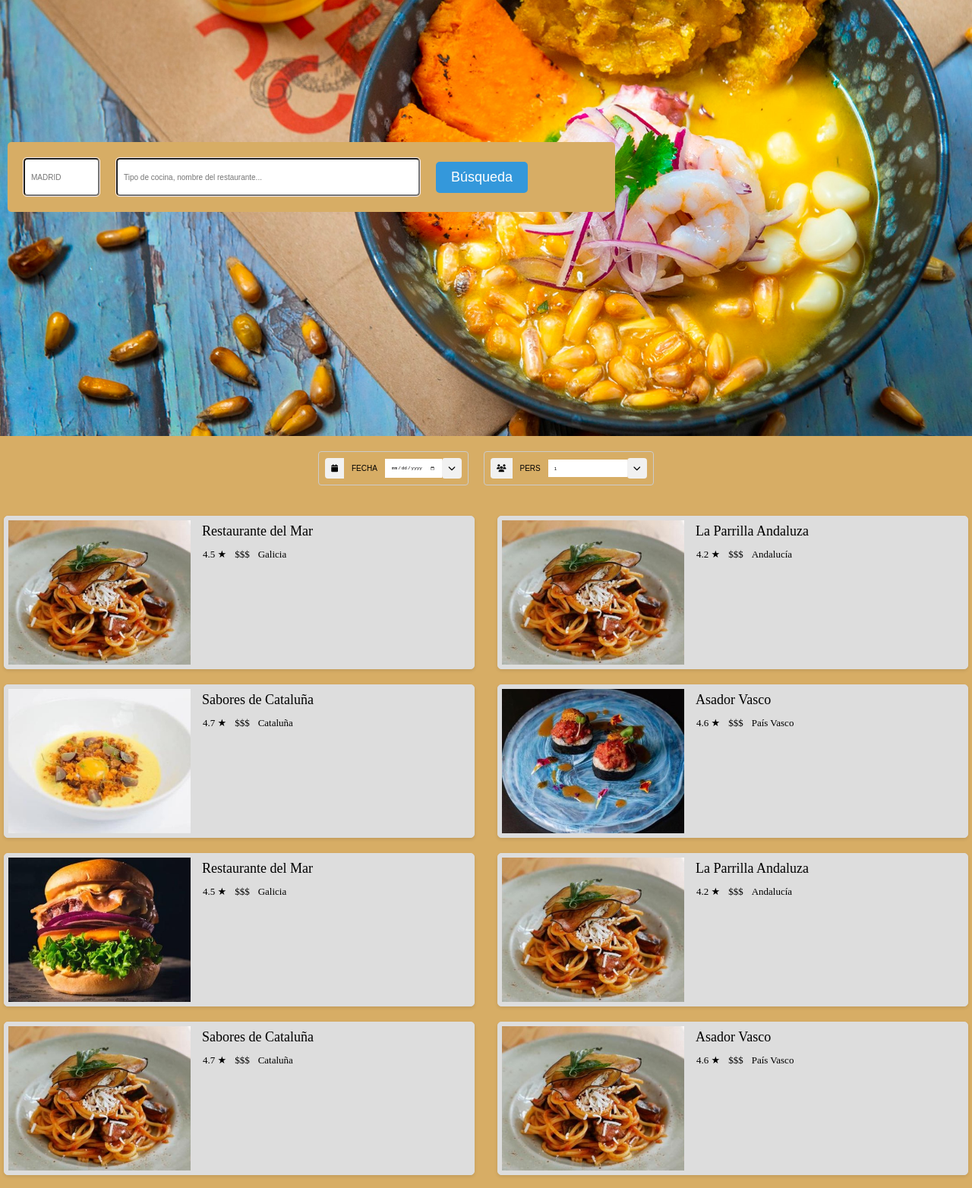
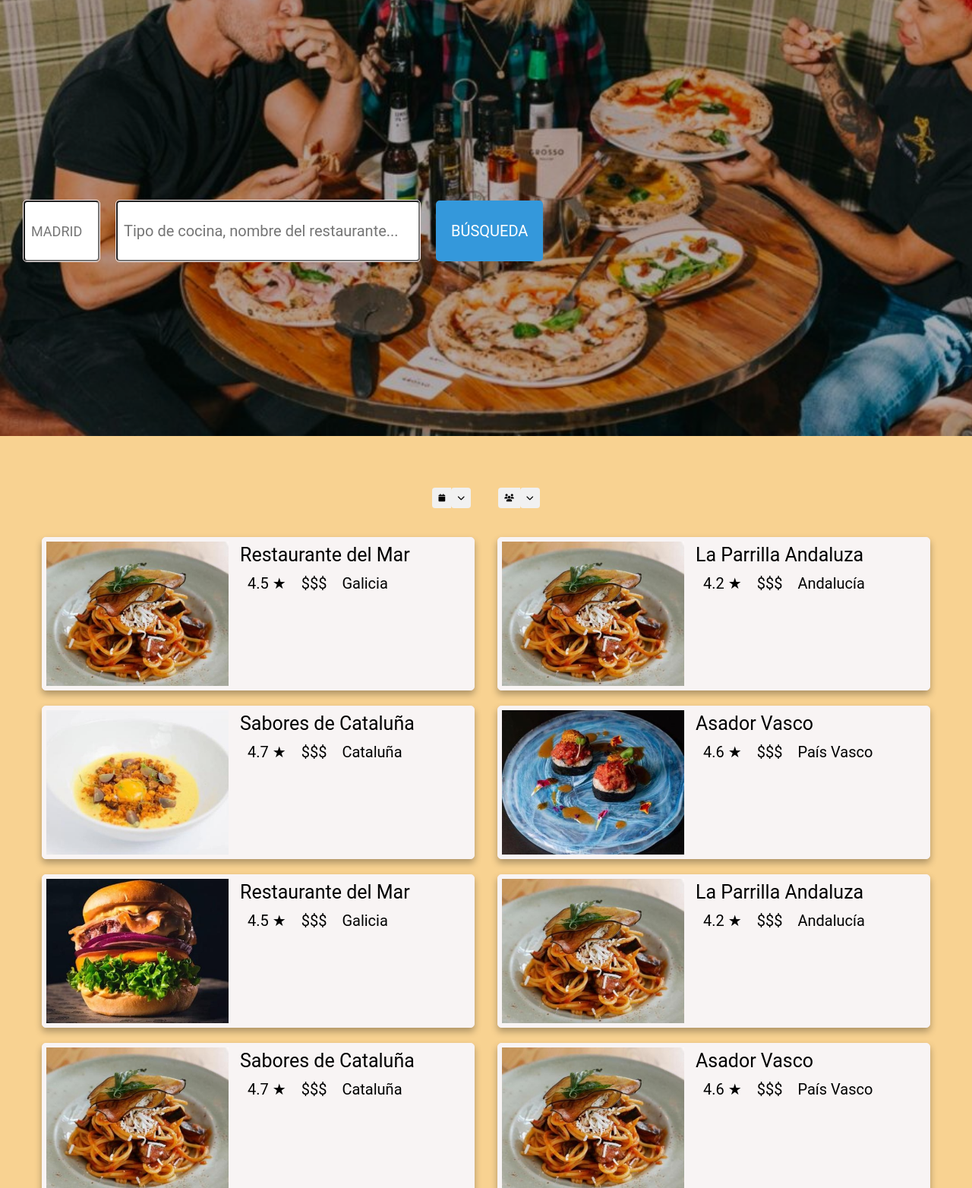
Before and after one commit to francescabentin/project, a website: page src/html/index.html in a window 1280 px wide. Shown: the part 226-1790 px from the top of the page at 76% size. Drawn offline with nearby package versions, Linux system fonts and the light colour scheme; files that its build step writes are made by us from their sources; files whose address does not match are found by name; a web font is replaced by a local one.

Commit message:
final version

```diff
--- a/src/html/index.html
+++ b/src/html/index.html
@@ -18,7 +18,7 @@
     <include src="./partials/section1.html"></include>
     <include src="./partials/section2.html" class="desktop-only"></include>
   </main>
-  <include src="./partials/footer.html" class="desktop-only"></include>
+
   <script src="./assets/js/main.js"></script>
 </body>
 
--- a/src/html/partials/header.html
+++ b/src/html/partials/header.html
@@ -1,5 +1,7 @@
 <header class="desktop-only">
-<header class="header" id="header">
+
+  <header class="header" id="header">
+    <div class="opacity">
     <div class="header__menu">
 
 
@@ -29,7 +31,7 @@
 </div>
 
 
-
+</div>
 </header>
 
 
--- a/src/html/partials/section1.html
+++ b/src/html/partials/section1.html
@@ -1,4 +1,4 @@
-<section class="section">
+<section class="section1">
 <form class="input-wrapper">
     <input class="search__mobile" placeholder="         Busca restaurantes...">
     <svg
@@ -18,15 +18,12 @@
 <section class="body">
   <div class="selector">
     <div class="icon"><i class="fas fa-calendar"></i></div>
-    <div class="text">FECHA</div>
-    <input type="date" class="date-input">
     <div class="arrow"><i class="fas fa-chevron-down"></i></div>
   </div>
 
   <div class="selector">
     <div class="icon"><i class="fas fa-users"></i></div>
-    <div class="text">PERS</div>
-    <input type="number" class="people-input" min="1" value="1">
+
     <div class="arrow"><i class="fas fa-chevron-down"></i></div>
   </div>
 </section>
--- a/src/scss/layout/_header.scss
+++ b/src/scss/layout/_header.scss
@@ -1,23 +1,30 @@
 .header {
     height: 100vh;
     min-width: 320px;
-    background-image: url('../images/reel-2.jpg');
+    background-image: url('../images/reel-3.jpg');
     background-size: cover;
 
 }
 
+
+.opacity {
+  background-color: rgba(0, 0, 0, 0.3); /* Fondo negro con opacidad 0.2 */
+    width: 100%;
+    height: 100%;
+}
 /* Estilos generales */
 .search-form {
-    background-color: #d7ad65;
+
   display: flex;
   justify-content: left;
   align-items: center;
   padding: 20px;
-  margin-top: 200px;
+  margin-top: 20%;
   width: 800px;
   border-radius: 5px;
-  margin-left: 10px
-  ;
+  margin-left: 10px;
+
+
 }
 
 .search-section {
@@ -42,11 +49,11 @@
 }
 
 .input {
-
+  font-size: 18px;
   padding: 8px;
   flex-grow: 1;
   outline: none;
-  height: 50px;
+  height: 80px;
   width: 100px;
   border-radius: 5px;
 }
@@ -55,9 +62,10 @@
      padding: 8px;
   flex-grow: 1;
   outline: none;
-  height: 50px;
+  height: 80px;
   width: 400px;
   border-radius: 5px;
+  font-size: 20px;
 }
 
 .input-clear {
@@ -74,9 +82,11 @@
   border: none;
   padding: 10px 20px;
   border-radius: 5px;
-  font-size: 18px;
+  font-size: 20px;
+  text-transform: uppercase;
   cursor: pointer;
   transition: background-color 0.3s;
+  height: 80px;
 }
 
 .search-button:hover {
--- a/src/scss/layout/_section1.scss
+++ b/src/scss/layout/_section1.scss
@@ -9,11 +9,11 @@ gap: 10px;
         &__restaurante{
            display: flex;
   flex-direction: row;
-  background-color: #ddd;
-    margin: 0 5px;
-  border: 1px solid #ddd;
+  background-color: #f8f4f4;
+  margin: 0 5px;
+  border: 1px solid #f9f3f3;
   border-radius: 5px;
-  box-shadow: 0px 2px 4px rgba(0, 0, 0, 0.1);
+  box-shadow: 0px 5px 10px rgba(0, 0, 0, 0.3);
 
 
         &__image{
@@ -41,6 +41,7 @@ gap: 10px;
 
     }
 
+
     p{
         padding: 5px 0;
         display: inline-flex;
@@ -50,15 +51,17 @@ gap: 10px;
         font-size: 13px;
     }
 
-    .section{
-        padding-top: 10px;
+    .section1{
+      background-color: #f8d291 ;
         width: 100%;
+        padding: 20px 5px;
+
     }
 
     .search__mobile{
         width: 100%;
         margin-left: 2px;
-        height: 20px;
+        height: 25px;
         border-radius: 5px;
     }
 
@@ -76,16 +79,35 @@ gap: 10px;
     position: relative;
 }
 
-@media (min-width: 768px) {
+@media (min-width: 1040px) {
   .search__mobile  {
     display: none; /* Oculta la sección en dispositivos móviles */
   }
+   h2{
+        font-size: 25px;
+        padding: 10px
+
+    }
+      p{
+        padding: 5px 0;
+        display: inline-flex;
+        gap: 20px;
+        padding-left: 15px;
+        margin-left: 5px;
+        font-size: 20px;
+    }
+        .section1{
+      background-color: #f8d291 ;
+        width: 100%;
+        padding: 50px 50px;
+
+    }
 
   .input-icon {
     display: none;
   }
   .section{
-  background-color: #d7ad65;
+  background-color:#f8d291;
 
 }
 
@@ -93,6 +115,7 @@ gap: 10px;
      display: grid;
   grid-template-columns: repeat(2, 1fr);
   grid-gap: 20px;
+
 
 
   }
@@ -117,7 +140,7 @@ gap: 10px;
 .selector {
   display: flex;
   align-items: center;
-  border: 1px solid #ccc;
+
   padding: 8px;
   border-radius: 4px;
   margin: 10px;
--- a/src/scss/layout/_section2.scss
+++ b/src/scss/layout/_section2.scss
@@ -1,5 +1,5 @@
 .form1{
-    background-color: #d7ad65;
+    background-color: #f8d291;
 }
 .form{
 
@@ -8,9 +8,10 @@
   grid-template-columns: 2fr 1fr;
   position: relative;
   margin-top: 5rem;
-  font-family: OpenSans, sans-serif;
+  font-family: 'Roboto', sans-serif;
 max-width: 47.8rem;
     margin: auto;
+
 
 
   @media (min-width: 1200px) {
@@ -44,9 +45,9 @@ max-width: 47.8rem;
   }
 
   &__label{
-    font-family: OpenSans, sans-serif;
+    font-family: 'Roboto', sans-serif;
     color: black;
-    font-size: 1.4rem;
+    font-size: 1rem;
     padding-bottom: 1rem;
   }
 
@@ -56,21 +57,25 @@ max-width: 47.8rem;
     border:1px solid grey;
     padding: 0.5rem;
     grid-column: 1/3;
+    font-size: 1rem;
+
   }
 
   &__mensaje{
     border: 1px solid grey;
     padding: 0.5rem;
-    font-family: OpenSans, sans-serif;
+    font-family: 'Roboto', sans-serif;
     font-size: 1.4rem;
     color:grey;
     grid-column: 1/3;
+     font-size: 1rem;
   }
 
   &__input::placeholder {
-    font-family: OpenSans, sans-serif;
+    font-family: 'Roboto', sans-serif;
     font-size: 1.4rem;
     color: grey;
+    font-size: 1rem;
   }
 
 
@@ -92,7 +97,8 @@ max-width: 47.8rem;
     border-radius: 0.4rem;
     margin-top: 3rem;
     margin-left: 30%;
-    font-size: 20px;
+  font-size: 1rem;
+    text-align: center;
   }
 
 
--- a/src/scss/main.scss
+++ b/src/scss/main.scss
@@ -4,7 +4,6 @@
 @import 'layout/header';
 @import 'layout/section1';
 @import 'layout/section2';
-@import 'layout/footer';
 
 /* CSS para dispositivos de escritorio */
 .desktop-only {
@@ -16,7 +15,9 @@
   .desktop-only {
     display: none; /* Oculta la sección en dispositivos móviles */
   }
-  .body{
-    display: none;
-  }
+
 }
+
+*{
+  font-family: 'Roboto', sans-serif;
+}
```
Also changed, not shown: docs/index.html (+6 -11 lines), docs/assets/css/main.css.
